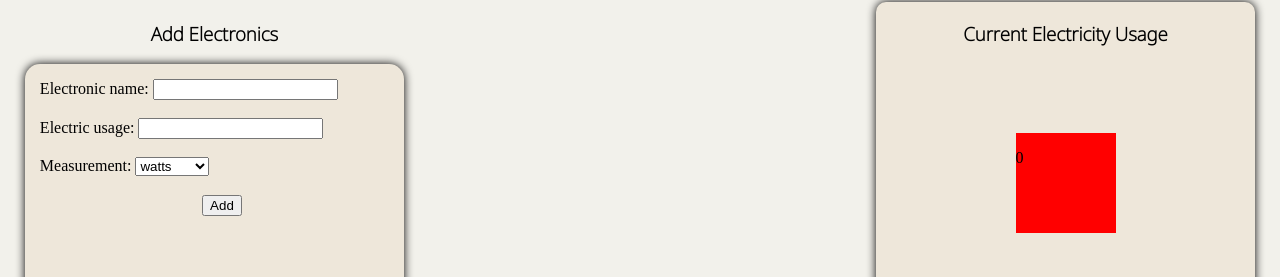
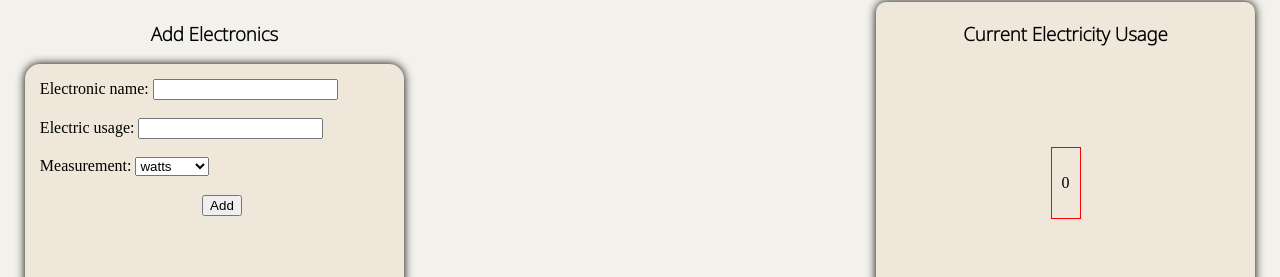
Before and after one commit to DinteN098/Electric-Usage-Simulator, a website: page index.html in a window 1280 px wide. Shown: the part 84-361 px from the top of the page. Drawn offline with nearby package versions, Linux system fonts and the light colour scheme; a web font is replaced by a local one.

Commit message:
Add files via upload

```diff
--- a/style.css
+++ b/style.css
@@ -136,12 +136,13 @@ input:checked + .slider:before{
     align-items: center;
 }
 
-#electric-usage{
-    height: 100px;
-    width: 100px;
-    background-color: rgb(255, 0, 0);
+#electric-usage {
+    display: inline-block; /* or use 'inline-flex' or 'inline-grid' */
+    padding: 10px; /* Adjust padding as needed */
+    border: 1px solid red;
+    max-width: 100%; /* Ensure it doesn't exceed the container width */
+    box-sizing: border-box; /* Include padding and border in the box model */
 }
-
 
 .btn{
     margin-top: 5%;
@@ -149,6 +150,7 @@ input:checked + .slider:before{
 
 #right-side .right_title{
     text-align: center;
+
     font-family: 'Noto Sans', sans-serif;
 }
 /* RIGHT SECTION CODE*/
```
